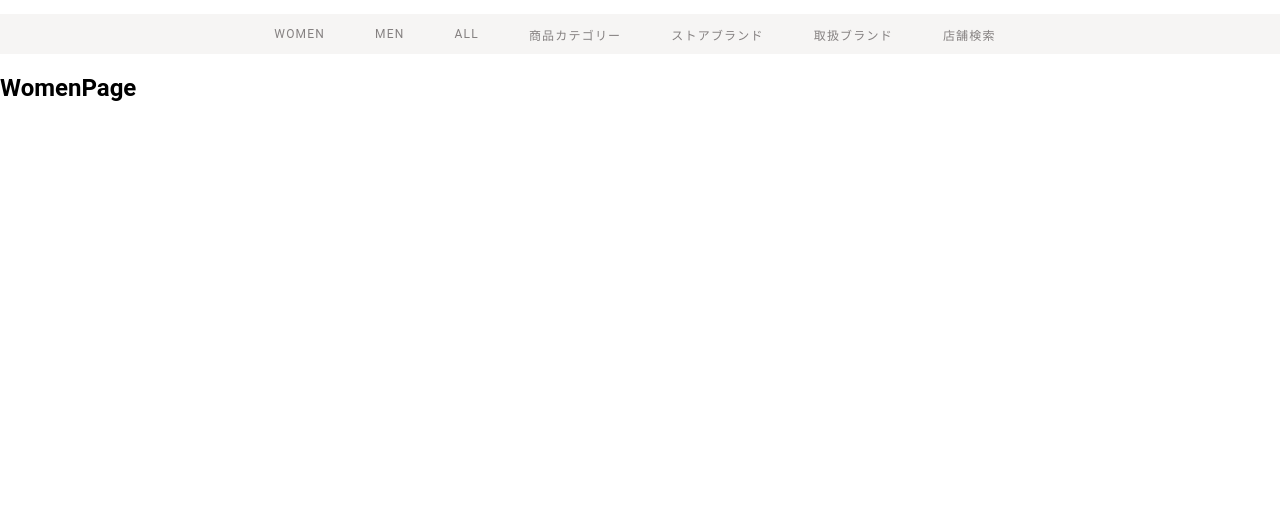
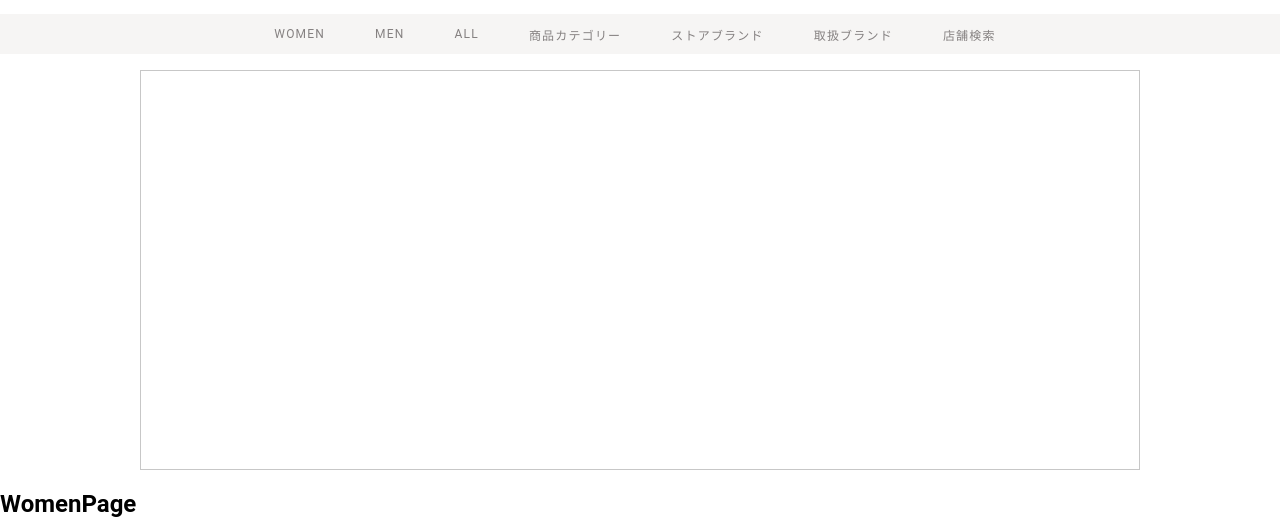
Before and after one commit to naso22/united_clone, a Vue app in the folder united_web_clone/: page /women in a window 1280 px wide. Shown: the part 354-874 px from the top of the page. Before the commit the page ends 800 px from the top, so only its background shows below. Built offline with nearby package versions, Linux system fonts and the light colour scheme.

Commit message:
sliderの枠組みを作成

```diff
--- /dev/null
+++ b/united_web_clone/src/components/layout/ProductSlider.vue
@@ -0,0 +1,23 @@
+<template>
+    <div>
+        <div class="block"></div>
+    </div>
+</template>
+
+<script>
+</script>
+
+<style scoped>
+
+div{
+    display: flex;
+    justify-content: center;
+    width: 100%;
+}
+
+.block{
+    max-width:1000px;
+    height: 50vh;
+    border:1.5px solid rgba(192, 192, 192, 0.88);
+}
+</style>
--- a/united_web_clone/src/pages/product/WoMenPage.vue
+++ b/united_web_clone/src/pages/product/WoMenPage.vue
@@ -1,17 +1,20 @@
 <template>
     <the-sarch></the-sarch>
     <category-filter></category-filter>
+    <product-slider></product-slider>
   <h2>WomenPage</h2>
 </template>
 
 <script>
 import TheSarch from "@/components/layout/TheSarch.vue";
 import CategoryFilter from '@/components/layout/CategoryFilter.vue'
+import ProductSlider from '@/components/layout/ProductSlider.vue'
 
 export default {
     components:{
         TheSarch,
-        CategoryFilter
+        CategoryFilter,
+        ProductSlider
     }
 }
 </script>
```
